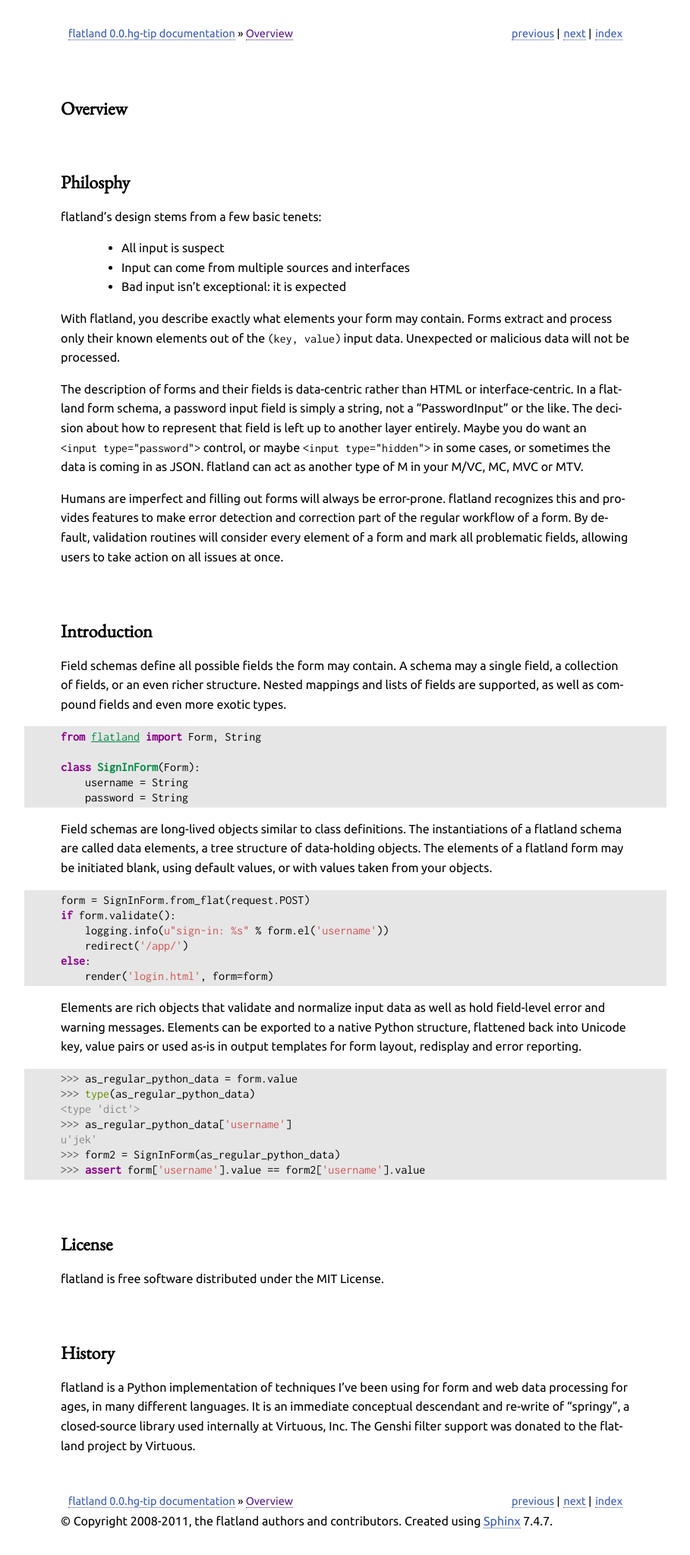
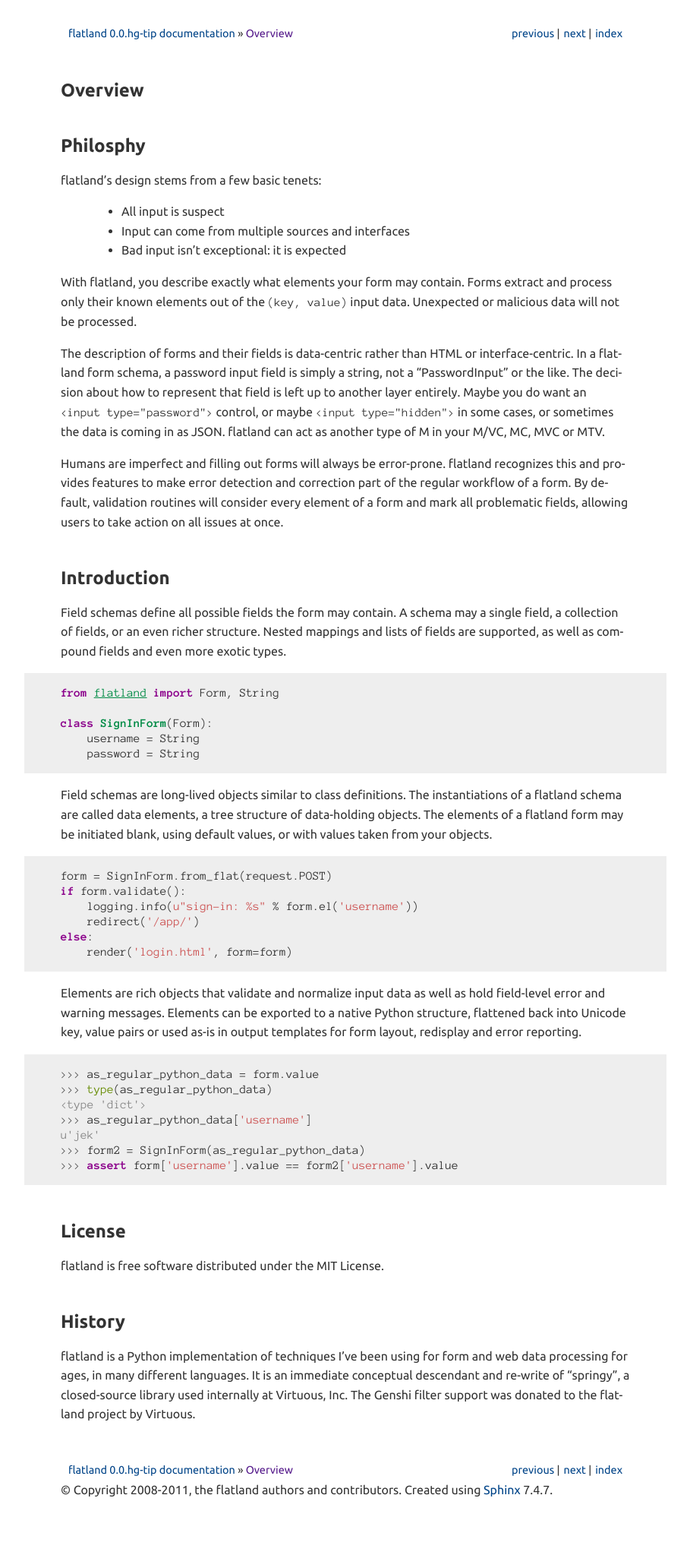
Before and after one commit to discorporate/flatland, a Sphinx documentation site: the page built from docs/intro.rst, in a window 1280 px wide. Shown: the whole page at 76% size, without its empty margins (185-1094 px from the left). Built offline with Sphinx 7.4.7, drawn with Linux system fonts in a browser that asks for light colours; after the commit the page ends 2006 px from its top, so only the background shows below that.

Commit message:
Changes to Sphinx theme

```diff
--- a/docs/_themes/flatland/static/flatland.css
+++ b/docs/_themes/flatland/static/flatland.css
@@ -1,6 +1,5 @@
-@import url(http://fonts.googleapis.com/css?family=Ubuntu);
-@import url(http://fonts.googleapis.com/css?family=Inconsolata);
-@import url(http://fonts.googleapis.com/css?family=EB+Garamond);
+@import url(http://fonts.googleapis.com/css?family=Ubuntu:400,400italic,700);
+@import url(http://fonts.googleapis.com/css?family=Anonymous+Pro:400,400italic,700);
 @import url(basic.css);
 
 
@@ -9,32 +8,30 @@
   line-height: 160%;
   margin: 2em auto;
   max-width: 750px;
+  color: #333;
 }
 
 
 pre, code, tt {
-  font-family: 'Inconsolata', monospace;
+  font-family: 'Anonymous Pro', monospace;
 }
 
 
 h1, h2, h3, h4, h5, h6 {
-  font-family: 'EB Garamond', serif;
-  margin-top: 3em;
+  margin-top: 2em;
 }
 
 
 a {
-  color: #3A5BB5;
+  color: #048;
   text-decoration: none;
-  border-bottom-style: dotted;
-  border-bottom-width: 1px;
 }
 
 
-div.highlight {
-  background: #E7E6E6;
-  margin: auto -3em;
-  padding: .2em 3em;
+div.highlight pre {
+  background: #eee;
+  margin: 1em -3em;
+  padding: 1em 3em;
 }
 
 
```
